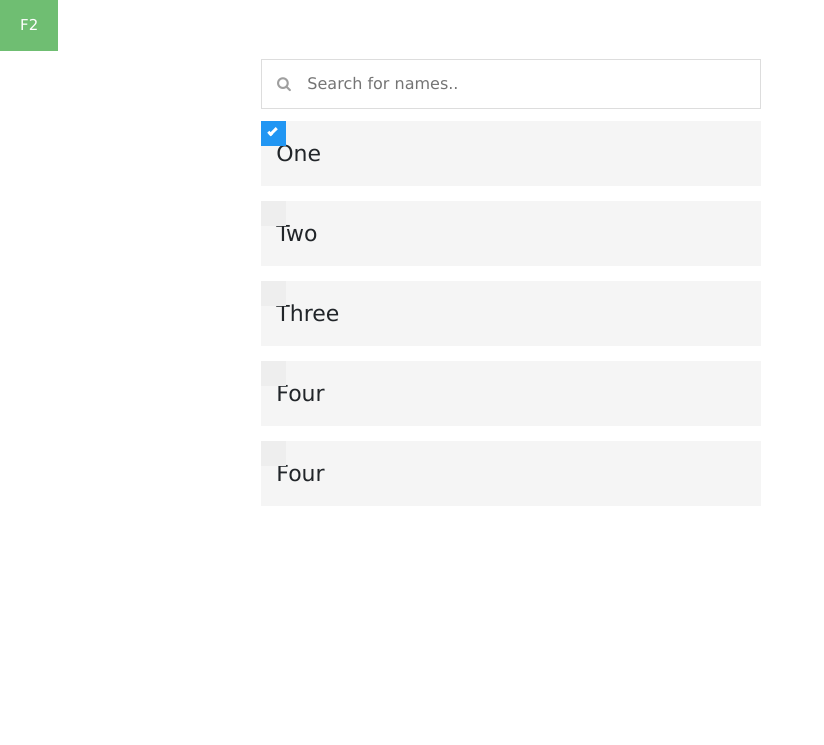
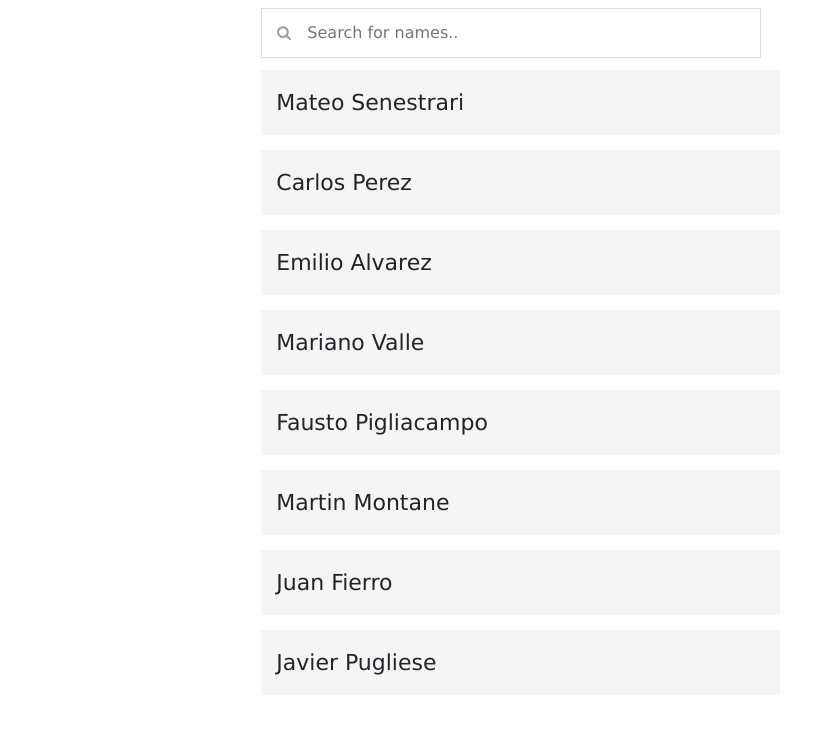
Before and after one commit to Grupo42018/f2kens, a Django app: page / in a window 1280 px wide. Shown: the top 745 px of the page, without its empty margins (0-824 px from the left). Run offline with Django 3.2, Linux system fonts and the light colour scheme; some libraries are stand-ins or nearby versions.

Commit message:
terminada la seccion listado f2 con modal incluido

```diff
--- a/frontend_token/templates/modalpre.html
+++ b/frontend_token/templates/modalpre.html
@@ -11,81 +11,45 @@
 	</head>
 
 	<body>
+		<div id="containerbox">
+			<input type="text" id="searchBox" onkeyup="myFunction()" placeholder=" Search for names.." title="Type in a name">
+			<i class="fa fa-search" id="searchIcon"></i>
 
-		<button onclick="document.getElementById('id01').style.display='block'" style="width:auto;">F2</button>
+			<div class="list">
+				<label class="container ">Mateo Senestrari<input  type="button" onclick="document.getElementById('id01').style.display='block'">
+				</label>
+				<label class="container ">Carlos Perez<input  type="button" onclick="document.getElementById('id01').style.display='block'">
+				</label>
+				<label class="container ">Emilio Alvarez<input  type="button" onclick="document.getElementById('id01').style.display='block'">
+				</label>
+				<label class="container ">Mariano Valle<input  type="button" onclick="document.getElementById('id01').style.display='block'">
+				</label>
+				<label class="container ">Fausto Pigliacampo<input  type="button" onclick="document.getElementById('id01').style.display='block'">
+				</label>
+				<label class="container ">Martin Montane<input  type="button" onclick="document.getElementById('id01').style.display='block'">
+				</label>
+				<label class="container ">Juan Fierro<input  type="button" onclick="document.getElementById('id01').style.display='block'">
+				</label>
+				<label class="container ">Javier Pugliese<input  type="button" onclick="document.getElementById('id01').style.display='block'">
+				</label>
+			</div>
+		</div>
 
 		<div id="id01" class="modal">
-		    <div class="imgcontainer">
-		      <span onclick="document.getElementById('id01').style.display ='none'" class="close" title="Close Modal">&times;</span>
-		    </div>
-			<div class="card" style="width: 18rem;">
+			<div class="card animate" id="cardstyle">
+				<span onclick="document.getElementById('id01').style.display='none'" class="close" title="Close Modal">&times;</span>
   				<img class="card-img-top" src="http://themicon.co/theme/centric/v1.9.5/html5jquery/app/img/user/04.jpg" alt="Card image cap">
   				<div class="card-body">
-    				<h5 class="card-title">Card title</h5>
-    				<p class="card-text">Some quick example text to build on the card title and make up the bulk of the card's content.</p>
+    				<h5 class="card-title">NOMBRE APELLIDO</h5>
+    				<p class="card-text">Informacion general.</p>
   				</div>
 			</div>
 		</div>
 
-		<div id="containerbox">
-			<input type="text" id="searchBox" onkeyup="myFunction()" placeholder=" Search for names.." title="Type in a name">
-			<i class="fa fa-search" id="searchIcon"></i>
 
-			<div class="ul">
-				<label class="container">One
-	    			<input type="checkbox" checked="checked">
-					<span class="checkmark"></span>
-				</label>
-				<label class="container">Two
-					<input type="checkbox">
-					<span class="checkmark"></span>
-				</label>
-				<label class="container">Three
-					<input type="checkbox">
-					<span class="checkmark"></span>
-				</label>
-				<label class="container">Four
-					<input type="checkbox">
-					<span class="checkmark"></span>
-				</label>
-				<label class="container">Four
-					<input type="checkbox">
-					<span class="checkmark"></span>
-				</label>
-				<label class="container">Four
-					<input type="checkbox">
-					<span class="checkmark"></span>
-				</label>
-				<label class="container">Four
-					<input type="checkbox">
-					<span class="checkmark"></span>
-				</label>
-				<label class="container">Four
-					<input type="checkbox">
-					<span class="checkmark"></span>
-				</label>
-				<label class="container">Four
-					<input type="checkbox">
-					<span class="checkmark"></span>
-				</label>
-				<label class="container">Four
-					<input type="checkbox">
-					<span class="checkmark"></span>
-				</label>
-				<label class="container">Four
-					<input type="checkbox">
-					<span class="checkmark"></span>
-				</label>
-				<label class="container">Four
-					<input type="checkbox">
-					<span class="checkmark"></span>
-				</label>
-				<label class="container">Four
-					<input type="checkbox">
-					<span class="checkmark"></span>
-				</label>
-			</div>
-		</div>
+
+
+	</body>
 
 <script>
 // Get the modal
@@ -104,11 +68,10 @@
 	    var input, filter, ul, li, a, i;
 	    input = document.getElementById("searchBox");
 	    filter = input.value.toUpperCase();
-			    ul = document.getElementById("container");
-			    li = ul.getElementsByTagName("li");
+	    ul = document.getElementById("containerbox");
+	    li = ul.getElementsByTagName("label");
 	    for (i = 0; i < li.length; i++) {
-			        a = li[i].getElementsByTagName("a")[0];
-			        if (a.innerHTML.toUpperCase().indexOf(filter) > -1) {
+	        if (li[i].innerHTML.toUpperCase().indexOf(filter) > -1) {
 	            li[i].style.display = "";
 	        } else {
 	            li[i].style.display = "none";
@@ -118,7 +81,7 @@
 	}
 		</script>
 
-	</body>
+
 
 <!-- jQuery first, then Popper.js, then Bootstrap JS -->
 <script src="https://code.jquery.com/jquery-3.3.1.slim.min.js" integrity="sha384-q8i/X+965DzO0rT7abK41JStQIAqVgRVzpbzo5smXKp4YfRvH+8abtTE1Pi6jizo" crossorigin="anonymous"></script>
```
Lines whose indentation alone changed are shown as unchanged.
